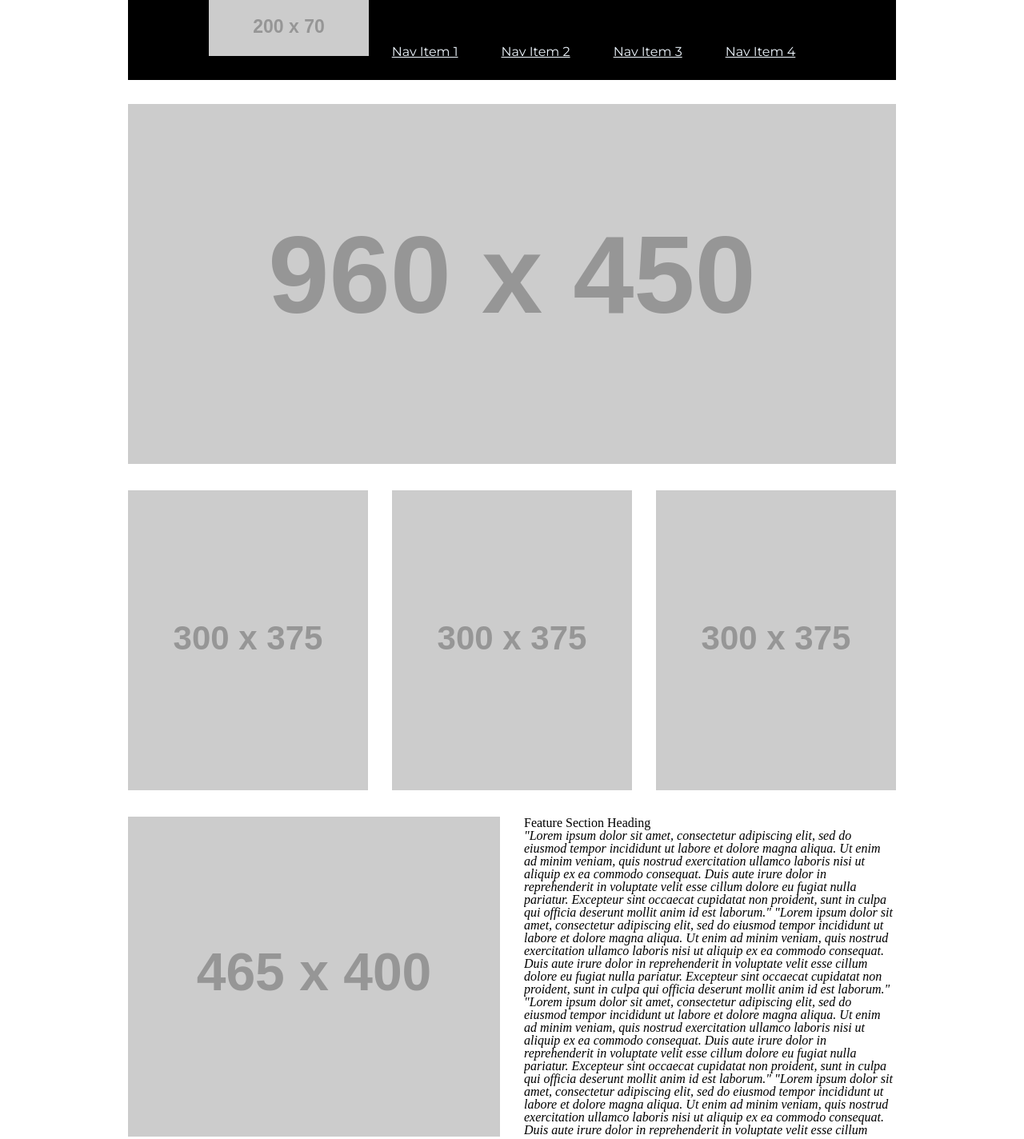
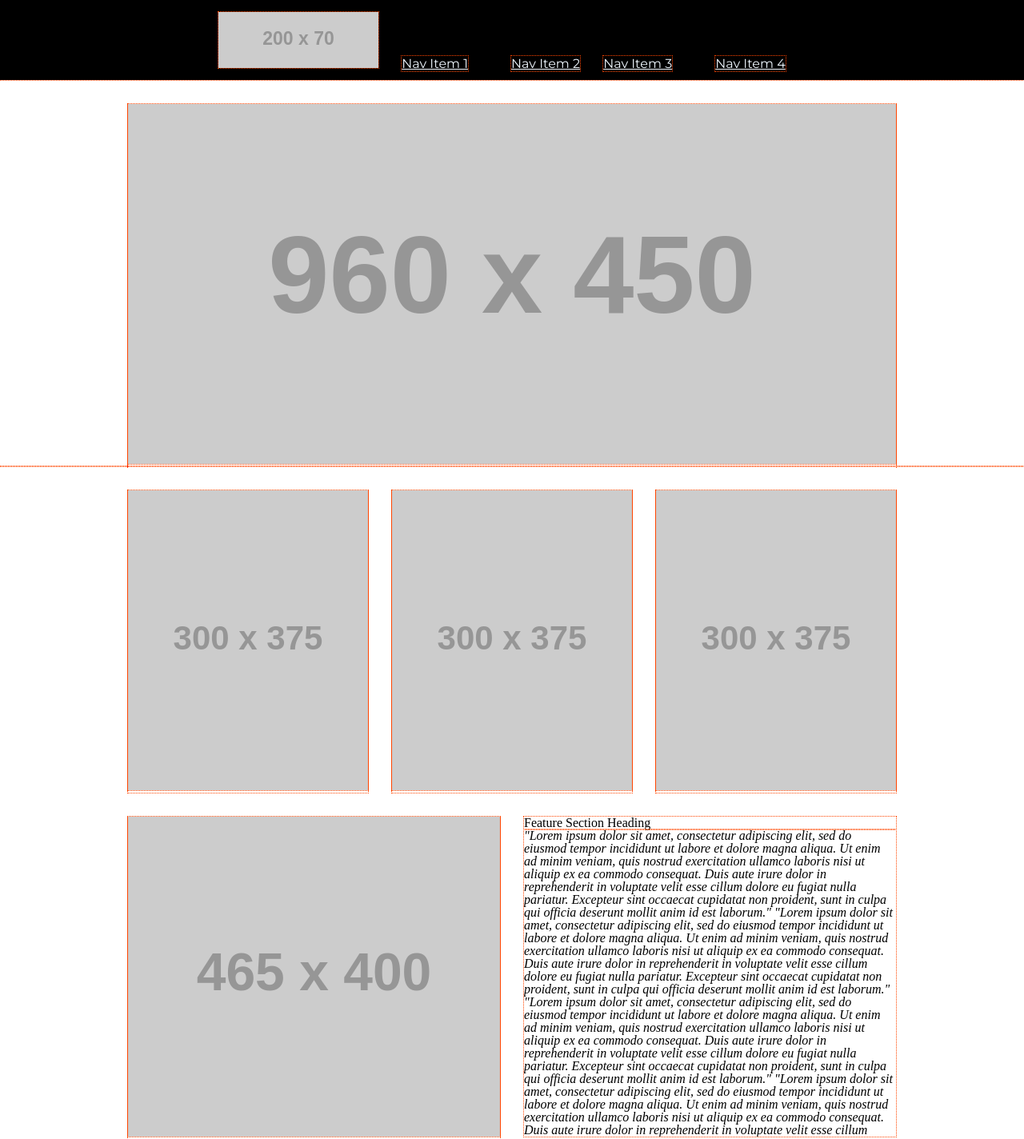
Before and after one commit to Alejandroid101/wireframe-exercise, a plain HTML site: page index.html in a window 1280 px wide. Shown: the whole page at 80% size. Drawn offline with Linux system fonts and the light colour scheme; placeholder pictures from the web are drawn by us.

Commit message:
done... kind of

```diff
--- a/index.html
+++ b/index.html
@@ -9,7 +9,7 @@
     <body id="only">
         <header>
             <nav>
-                    <img src="https://via.placeholder.com/200x70">
+                <img src="https://via.placeholder.com/200x70">
                 <a href="google.com">Nav Item 1</a>
                 <a href="google.com">Nav Item 2</a>
                 <a href="google.com">Nav Item 3</a>
@@ -20,20 +20,21 @@
 
             <img src="https://via.placeholder.com/960x450">
 
-            <!-- <section id=> -->
-            <div class="numb1"> <img src="https://via.placeholder.com/300x375"></div>
-            <div class="numb2"> <img src="https://via.placeholder.com/300x375"></div>
-            <div class="numb3"> <img src="https://via.placeholder.com/300x375"></div>
-            <!-- </section> -->
+            <section id=>
+                <div> <img src="https://via.placeholder.com/300x375"></div>
+                <div> <img src="https://via.placeholder.com/300x375"></div>
+                <div> <img src="https://via.placeholder.com/300x375"></div>
+            </section>
 
             <section>
-            <div><img src="https://via.placeholder.com/465x400"></div>
-            <div id="container"> <h4>Feature Section Heading</h4><p>"Lorem ipsum dolor sit amet, consectetur adipiscing elit, sed do eiusmod tempor incididunt ut labore et dolore magna aliqua. Ut enim ad minim veniam, quis nostrud exercitation ullamco laboris nisi ut aliquip ex ea commodo consequat. Duis aute irure dolor in reprehenderit in voluptate velit esse cillum dolore eu fugiat nulla pariatur. Excepteur sint occaecat cupidatat non proident, sunt in culpa qui officia deserunt mollit anim id est laborum." "Lorem ipsum dolor sit amet, consectetur adipiscing elit, sed do eiusmod tempor incididunt ut labore et dolore magna aliqua. Ut enim ad minim veniam, quis nostrud exercitation ullamco laboris nisi ut aliquip ex ea commodo consequat. Duis aute irure dolor in reprehenderit in voluptate velit esse cillum dolore eu fugiat nulla pariatur. Excepteur sint occaecat cupidatat non proident, sunt in culpa qui officia deserunt mollit anim id est laborum." "Lorem ipsum dolor sit amet, consectetur adipiscing elit, sed do eiusmod tempor incididunt ut labore et dolore magna aliqua. Ut enim ad minim veniam, quis nostrud exercitation ullamco laboris nisi ut aliquip ex ea commodo consequat. Duis aute irure dolor in reprehenderit in voluptate velit esse cillum dolore eu fugiat nulla pariatur. Excepteur sint occaecat cupidatat non proident, sunt in culpa qui officia deserunt mollit anim id est laborum."
-                "Lorem ipsum dolor sit amet, consectetur adipiscing elit, sed do eiusmod tempor incididunt ut labore et dolore magna aliqua. Ut enim ad minim veniam, quis nostrud exercitation ullamco laboris nisi ut aliquip ex ea commodo consequat. Duis aute irure dolor in reprehenderit in voluptate velit esse cillum dolore eu fugiat nulla pariatur. Excepteur sint occaecat cupidatat non proident, sunt in culpa qui officia deserunt mollit anim id est laborum." "Lorem ipsum dolor sit amet, consectetur adipiscing elit, sed do eiusmod tempor incididunt ut labore et dolore magna aliqua. Ut enim ad minim veniam, quis nostrud exercitation ullamco laboris nisi ut aliquip ex ea commodo consequat. Duis aute irure dolor in reprehenderit in voluptate velit esse cillum dolore eu fugiat nulla pariatur. Excepteur sint occaecat cupidatat non proident, sunt in culpa qui officia deserunt mollit anim id est laborum." "Lorem ipsum dolor sit amet, consectetur adipiscing elit, sed do eiusmod tempor incididunt ut labore et dolore magna aliqua. Ut enim ad minim veniam, quis nostrud exercitation ullamco laboris nisi ut aliquip ex ea commodo consequat. Duis aute irure dolor in reprehenderit in voluptate velit esse cillum dolore eu fugiat nulla pariatur. Excepteur sint occaecat cupidatat non proident, sunt in culpa qui officia deserunt mollit anim id est laborum."
-            </p> <button>Call to action</button></div>
+                <div><img src="https://via.placeholder.com/465x400"></div>
+                <div id="container"> <h4>Feature Section Heading</h4><p>"Lorem ipsum dolor sit amet, consectetur adipiscing elit, sed do eiusmod tempor incididunt ut labore et dolore magna aliqua. Ut enim ad minim veniam, quis nostrud exercitation ullamco laboris nisi ut aliquip ex ea commodo consequat. Duis aute irure dolor in reprehenderit in voluptate velit esse cillum dolore eu fugiat nulla pariatur. Excepteur sint occaecat cupidatat non proident, sunt in culpa qui officia deserunt mollit anim id est laborum." "Lorem ipsum dolor sit amet, consectetur adipiscing elit, sed do eiusmod tempor incididunt ut labore et dolore magna aliqua. Ut enim ad minim veniam, quis nostrud exercitation ullamco laboris nisi ut aliquip ex ea commodo consequat. Duis aute irure dolor in reprehenderit in voluptate velit esse cillum dolore eu fugiat nulla pariatur. Excepteur sint occaecat cupidatat non proident, sunt in culpa qui officia deserunt mollit anim id est laborum." "Lorem ipsum dolor sit amet, consectetur adipiscing elit, sed do eiusmod tempor incididunt ut labore et dolore magna aliqua. Ut enim ad minim veniam, quis nostrud exercitation ullamco laboris nisi ut aliquip ex ea commodo consequat. Duis aute irure dolor in reprehenderit in voluptate velit esse cillum dolore eu fugiat nulla pariatur. Excepteur sint occaecat cupidatat non proident, sunt in culpa qui officia deserunt mollit anim id est laborum."
+                    "Lorem ipsum dolor sit amet, consectetur adipiscing elit, sed do eiusmod tempor incididunt ut labore et dolore magna aliqua. Ut enim ad minim veniam, quis nostrud exercitation ullamco laboris nisi ut aliquip ex ea commodo consequat. Duis aute irure dolor in reprehenderit in voluptate velit esse cillum dolore eu fugiat nulla pariatur. Excepteur sint occaecat cupidatat non proident, sunt in culpa qui officia deserunt mollit anim id est laborum." "Lorem ipsum dolor sit amet, consectetur adipiscing elit, sed do eiusmod tempor incididunt ut labore et dolore magna aliqua. Ut enim ad minim veniam, quis nostrud exercitation ullamco laboris nisi ut aliquip ex ea commodo consequat. Duis aute irure dolor in reprehenderit in voluptate velit esse cillum dolore eu fugiat nulla pariatur. Excepteur sint occaecat cupidatat non proident, sunt in culpa qui officia deserunt mollit anim id est laborum." "Lorem ipsum dolor sit amet, consectetur adipiscing elit, sed do eiusmod tempor incididunt ut labore et dolore magna aliqua. Ut enim ad minim veniam, quis nostrud exercitation ullamco laboris nisi ut aliquip ex ea commodo consequat. Duis aute irure dolor in reprehenderit in voluptate velit esse cillum dolore eu fugiat nulla pariatur. Excepteur sint occaecat cupidatat non proident, sunt in culpa qui officia deserunt mollit anim id est laborum."
+                </p> <button>Call to action</button></div>
             </section>
+
         </main>
-        <footer></footer>
+        <article> <p></p></article>
 
     </body>
 
--- a/style.css
+++ b/style.css
@@ -1,19 +1,22 @@
-
-/* body{
-    margin:auto;
-} */
+*{
+    outline: dotted 1px orangered;
+}
 a{
     margin: 25px;
-    /* margin-top: auto; */
-    /* margin-bottom: auto; */
     color: aliceblue;
     font-family: 'Montserrat', sans-serif;
 
 }
+body > header > nav > a{
+    margin-top: 20px;
+}
+body > header > nav > img{
+    margin-top: 15px;
+}
 header{
     margin-left:0px;
     margin-right: 0px;
-    /* max-width: auto; */
+    max-width: auto;
 }
 
 nav {
@@ -23,44 +26,40 @@ nav {
     margin-bottom: 30px;
     height: 100px;
 }
-#only{
+main{
     margin-left: auto;
     margin-right: auto;
     max-width: 960px;;
-    /* align-content: center; */
 }
 
-.numb1, .numb2, .numb3{
+
+main > div{
     margin-top: 30px;
     float: left;
     margin-bottom: 30px;
+
 }
-.numb2{
-    margin-left: 30px;
+main > section > image> :first-child{
     margin-right: 30px;
 }
-/* main{
-    max-width: 960px;
-    float: left;
-
-} */
+main > :last-child > :last-child{
+    margin-right: 0px;
+}
 
 div{
+    margin-right: 30px;
+    margin-top: 30px;
     float: left;
+    display: block;
+}
+:nth-child(3){
+    margin-right: 0px;
 }
 
-
-footer{
-    position: absolute;
-    bottom: 0px;
-    color: grey;
-}
 #container{
     overflow:auto;
-    margin-left: 30px;
     width: 465px;
     height:  400px;
-
 }
 p{
     font-style: italic;
```
